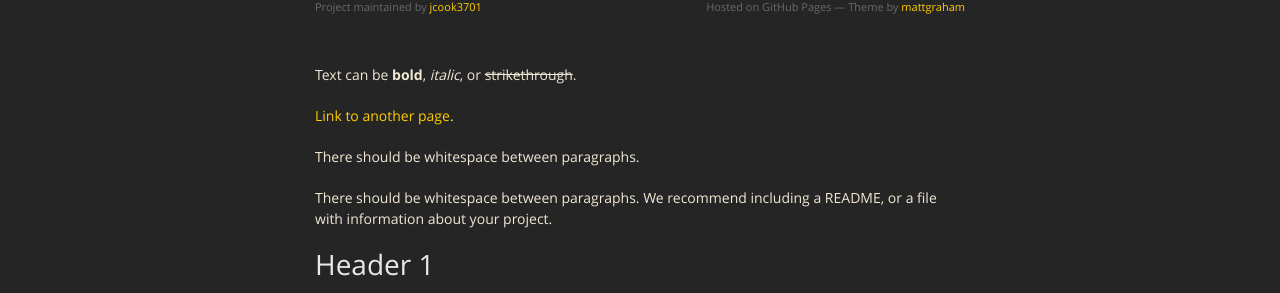
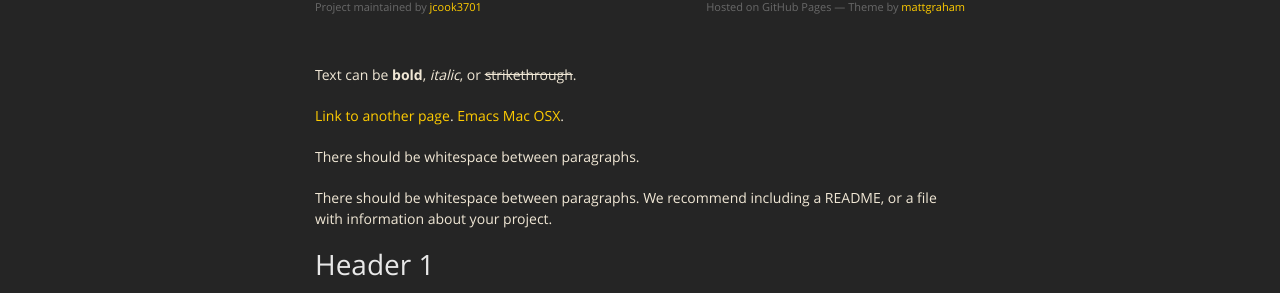
Before and after one commit to jcook3701/emacs_configuration, a Jekyll site: the page built from docs/index.md, in a window 1280 px wide and 900 px high. Shown: the part 207-500 px from the top of the window. Built offline with Jekyll 4.4.1, drawn with Linux system fonts in a browser that asks for light colours.

```diff
--- a/docs/index.md
+++ b/docs/index.md
@@ -5,6 +5,7 @@ layout: default
 Text can be **bold**, _italic_, or ~~strikethrough~~.
 
 [Link to another page](./another-page.html).
+[Emacs Mac OSX](./Emacs.html).
 
 There should be whitespace between paragraphs.
 
```
Also changed, not shown: docs/Emacs.md (+4 -0 lines).
